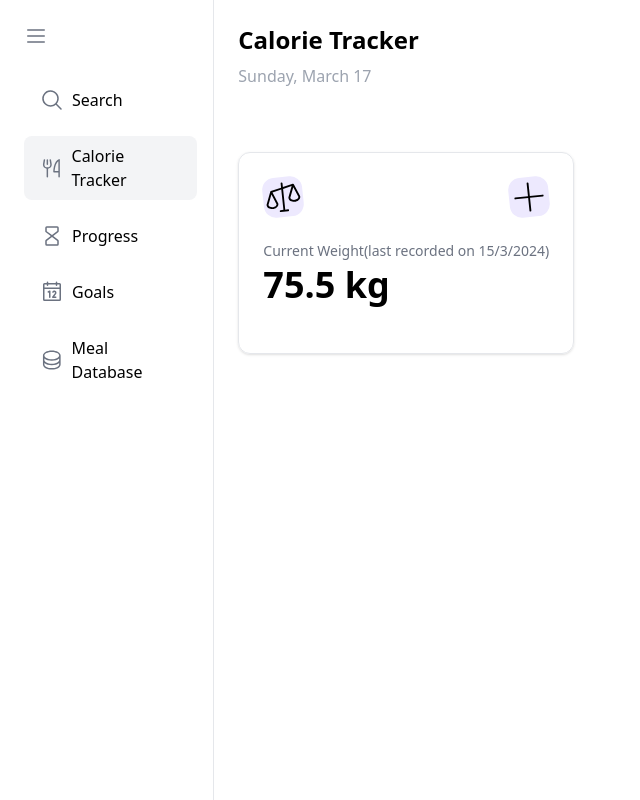
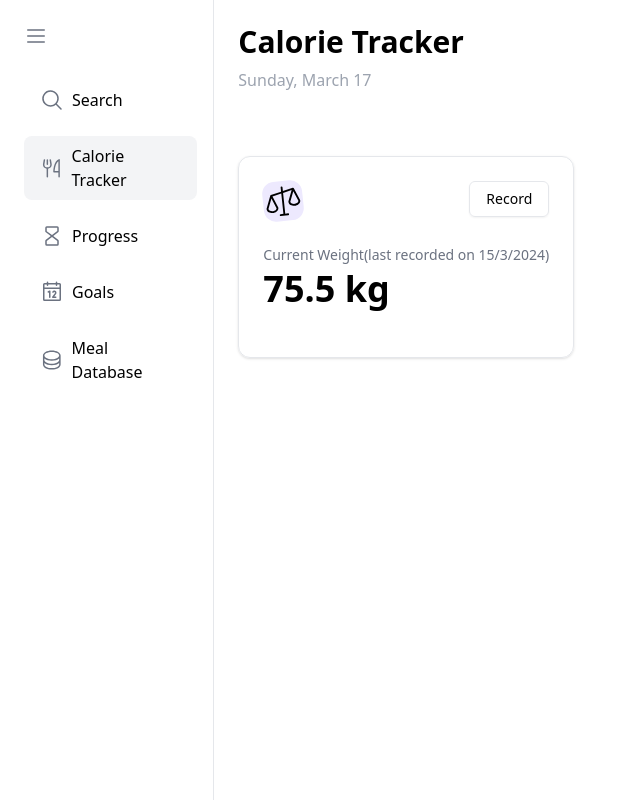
Before and after one commit to plutos28/metamorph, a website: page index.html in a window 1280 px wide. Shown: the whole page, without its empty margins (0-640 px from the left). Drawn offline with Linux system fonts and the light colour scheme.

Commit message:
change plus icon in card to button(not sure if will keep)

```diff
--- a/index.html
+++ b/index.html
@@ -42,7 +42,7 @@
         <section class="pt-6 pl-6">
             <!-- title section -->
             <div class="mb-16">
-                <h1 class="text-2xl font-bold mb-2">Calorie Tracker</h1>
+                <h1 class="text-3xl font-bold mb-2">Calorie Tracker</h1>
                 <p class="text-gray-400">Sunday, March 17</p>
             </div>
 
@@ -50,7 +50,8 @@
             <div class="rounded-xl border shadow w-90 overflow-hidden">
                 <div class="flex justify-between p-6">
                     <svg class="w-10 h-10 rounded-xl flex items-center justify-center bg-violet-100 text-violet-700 -rotate-6" xmlns="http://www.w3.org/2000/svg" width="32" height="32" fill="#000000" viewBox="0 0 256 256"><path d="M237.57,133.77l-32-80h0a6,6,0,0,0-6.86-3.63L134,64.52V40a6,6,0,0,0-12,0V67.19l-67.3,15a6,6,0,0,0-4.27,3.63h0v0l-32,80A6.1,6.1,0,0,0,18,168c0,21.86,23.31,30,38,30s38-8.14,38-30a6.1,6.1,0,0,0-.43-2.23L64.19,92.33,122,79.48V210H104a6,6,0,0,0,0,12h48a6,6,0,0,0,0-12H134V76.81l56.21-12.49-27.78,69.45A6.1,6.1,0,0,0,162,136c0,21.86,23.31,30,38,30s38-8.14,38-30A6.1,6.1,0,0,0,237.57,133.77ZM56,186a36.89,36.89,0,0,1-17.48-4.56c-5.37-3.13-8.15-7.18-8.49-12.37l26-64.91,26,64.91C81.06,182.85,62.58,186,56,186Zm144-32a36.89,36.89,0,0,1-17.48-4.56c-5.37-3.13-8.15-7.18-8.49-12.37l26-64.91,26,64.91C225.06,150.85,206.58,154,200,154Z"></path></svg>
-                    <svg class="w-10 h-10 rounded-xl flex items-center justify-center bg-violet-100 text-violet-700 -rotate-6" xmlns="http://www.w3.org/2000/svg" width="32" height="32" fill="#000000" viewBox="0 0 256 256"><path d="M222,128a6,6,0,0,1-6,6H134v82a6,6,0,0,1-12,0V134H40a6,6,0,0,1,0-12h82V40a6,6,0,0,1,12,0v82h82A6,6,0,0,1,222,128Z"></path></svg>
+                    <!-- <svg class="w-10 h-10 rounded-xl flex items-center justify-center bg-violet-100 text-violet-700 -rotate-6" xmlns="http://www.w3.org/2000/svg" width="32" height="32" fill="#000000" viewBox="0 0 256 256"><path d="M222,128a6,6,0,0,1-6,6H134v82a6,6,0,0,1-12,0V134H40a6,6,0,0,1,0-12h82V40a6,6,0,0,1,12,0v82h82A6,6,0,0,1,222,128Z"></path></svg> -->
+                    <button class="whitespace-nowrap inline-flex items-center justify-center rounded-md font-medium transition-colors focus-visible:outline-none focus-visible:ring-1 focus-visible:ring-ring disabled:pointer-events-none disabled:opacity-50 border border-input bg-background shadow-sm hover:bg-accent hover:text-accent-foreground px-4 py-2 h-9 text-sm">Record</button>
                 </div>
                 <div class="p-6 pt-0 mb-6 space-y-1">
                     <p class="text-sm text-gray-500 font-medium">Current Weight(last recorded on 15/3/2024)</p>
```
Also changed, not shown: output.css.
